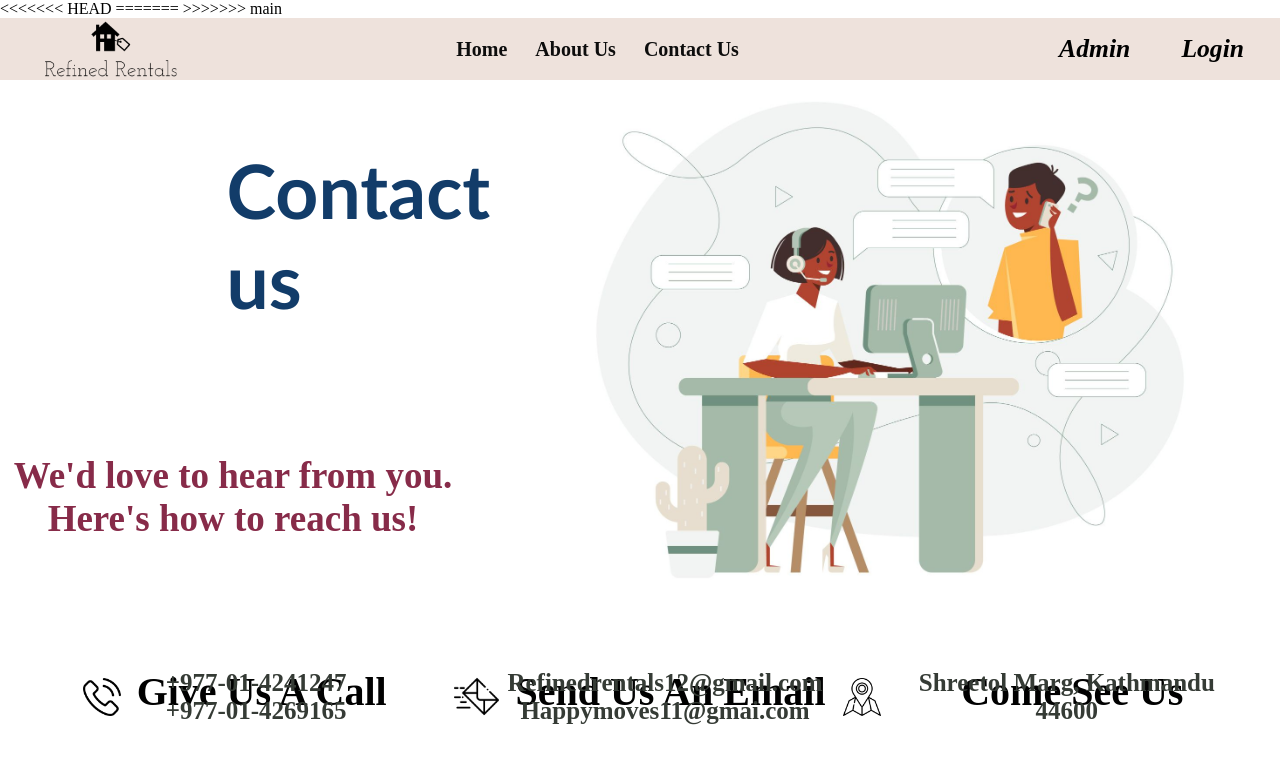
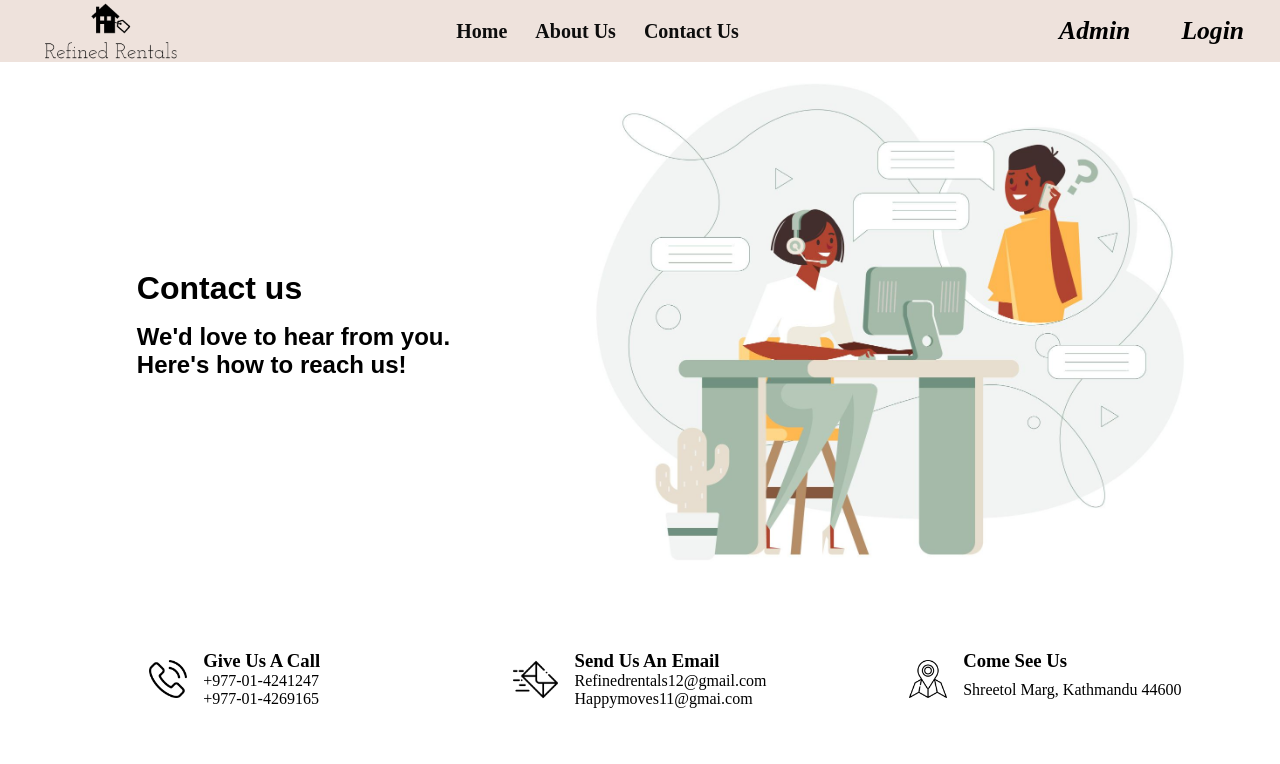
Before and after one commit to binisha99/Summer-project-codes, a PHP site: page /contactus.php in a window 1280 px wide. Shown: the top 764 px of the page. Run offline with PHP 8.4, Linux system fonts and the light colour scheme.

```diff
--- a/contactus.php
+++ b/contactus.php
@@ -5,14 +5,8 @@
   <meta charset="UTF-8">
   <meta http-equiv="X-UA-Compatible" content="IE=edge">
   <meta name="viewport" content="width=device-width, initial-scale=1.0">
-<<<<<<< HEAD
-  <!-- <link rel="stylesheet" href="css/cont.css"> -->
-  <link rel="stylesheet" href="css/nav.css">
-  <link rel="stylesheet" href="css/contactus.css">
-=======
-  <link rel="stylesheet" href="cont.css">
+  <link rel="stylesheet" href="contactus.css">
   <link rel="stylesheet" href="nav.css">
->>>>>>> main
 
 </head>
 
```
